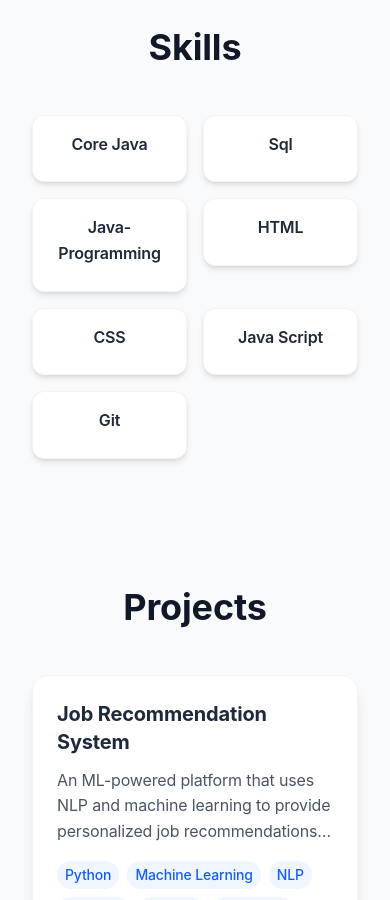
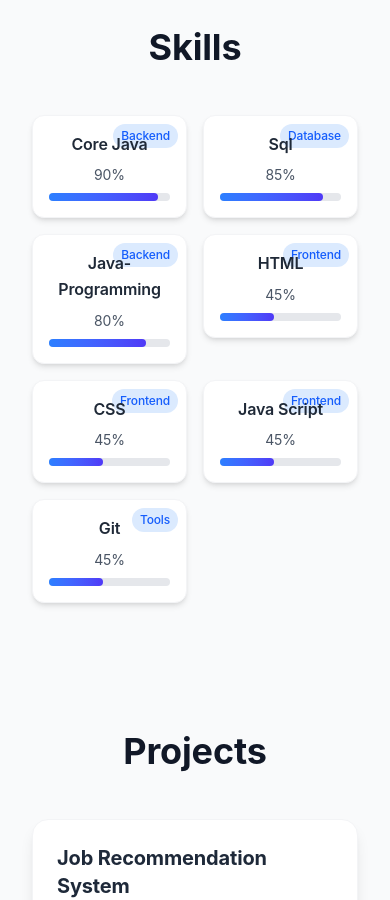
Before and after one commit to charankanth00/Charan-Portfolio, a Next.js app: page / in a window 390 px wide. Shown: the part 2320-3220 px from the top of the page. Built offline with nearby package versions, Linux system fonts and the light colour scheme.

Commit message:
Update Skills.jsx

```diff
--- a/src/components/Skills.jsx
+++ b/src/components/Skills.jsx
@@ -16,6 +16,9 @@ const skills = [
 export default function Skills() {
 	const [hoveredSkill, setHoveredSkill] = useState(null);
 
+	// Detect mobile device
+	const isMobile = typeof window !== "undefined" && window.innerWidth <= 768;
+
 	return (
 		<section id="skills" className="py-16 px-4 max-w-4xl mx-auto">
 			<motion.h2
@@ -28,7 +31,10 @@ export default function Skills() {
 			</motion.h2>
 
 			<div className="grid grid-cols-2 md:grid-cols-4 gap-4">
-        {skills.map((skill, index) => (
+				{skills.map((skill, index) => {
+					// Show details always on mobile, or on hover for desktop
+					const showDetails = isMobile || hoveredSkill === index;
+					return (
 						<motion.div
 							key={skill.name}
 							className="group relative"
@@ -41,8 +47,18 @@ export default function Skills() {
 							<motion.div
 								className="relative p-4 rounded-xl bg-white shadow-md border border-gray-100 text-center cursor-pointer overflow-hidden"
 								animate={{
-                scale: hoveredSkill === index ? 1.1 : hoveredSkill !== null ? 0.9 : 1,
-                opacity: hoveredSkill === index ? 1 : hoveredSkill !== null ? 0.6 : 1,
+									scale:
+										hoveredSkill === index
+											? 1.1
+											: hoveredSkill !== null
+											? 0.9
+											: 1,
+									opacity:
+										hoveredSkill === index
+											? 1
+											: hoveredSkill !== null
+											? 0.6
+											: 1,
 								}}
 								transition={{ duration: 0.3 }}
 								whileHover={{
@@ -63,29 +79,34 @@ export default function Skills() {
 								<motion.h3
 									className="font-semibold text-gray-800 mb-2 relative z-10"
 									animate={{
-                  color: hoveredSkill === index ? "#3b82f6" : "#1f2937",
+										color:
+											hoveredSkill === index
+												? "#3b82f6"
+												: "#1f2937",
 									}}
 								>
 									{skill.name}
 								</motion.h3>
 
-              {/* Skill level - appears on hover */}
+								{/* Skill level - always visible on mobile, on hover for desktop */}
 								<motion.div
 									initial={{ height: 0, opacity: 0 }}
 									animate={{
-                  height: hoveredSkill === index ? "auto" : 0,
-                  opacity: hoveredSkill === index ? 1 : 0,
+										height: showDetails ? "auto" : 0,
+										opacity: showDetails ? 1 : 0,
 									}}
 									transition={{ duration: 0.3 }}
 									className="overflow-hidden"
 								>
-                <div className="text-sm text-gray-600 mb-2">{skill.level}%</div>
+									<div className="text-sm text-gray-600 mb-2">
+										{skill.level}%
+									</div>
 									<div className="w-full bg-gray-200 rounded-full h-2">
 										<motion.div
 											className="bg-gradient-to-r from-blue-500 to-indigo-600 h-2 rounded-full"
 											initial={{ width: 0 }}
 											animate={{
-                      width: hoveredSkill === index ? `${skill.level}%` : 0,
+												width: showDetails ? `${skill.level}%` : 0,
 											}}
 											transition={{ duration: 0.8, delay: 0.2 }}
 										/>
@@ -97,7 +118,7 @@ export default function Skills() {
 									className="absolute top-2 right-2 px-2 py-1 bg-blue-100 text-blue-600 rounded-full text-xs font-medium"
 									initial={{ scale: 0 }}
 									animate={{
-                  scale: hoveredSkill === index ? 1 : 0,
+										scale: showDetails ? 1 : 0,
 									}}
 									transition={{ duration: 0.3, delay: 0.1 }}
 								>
@@ -105,7 +126,8 @@ export default function Skills() {
 								</motion.span>
 							</motion.div>
 						</motion.div>
-        ))}
+					);
+				})}
 			</div>
 		</section>
 	);
```
Lines whose indentation alone changed are shown as unchanged.
